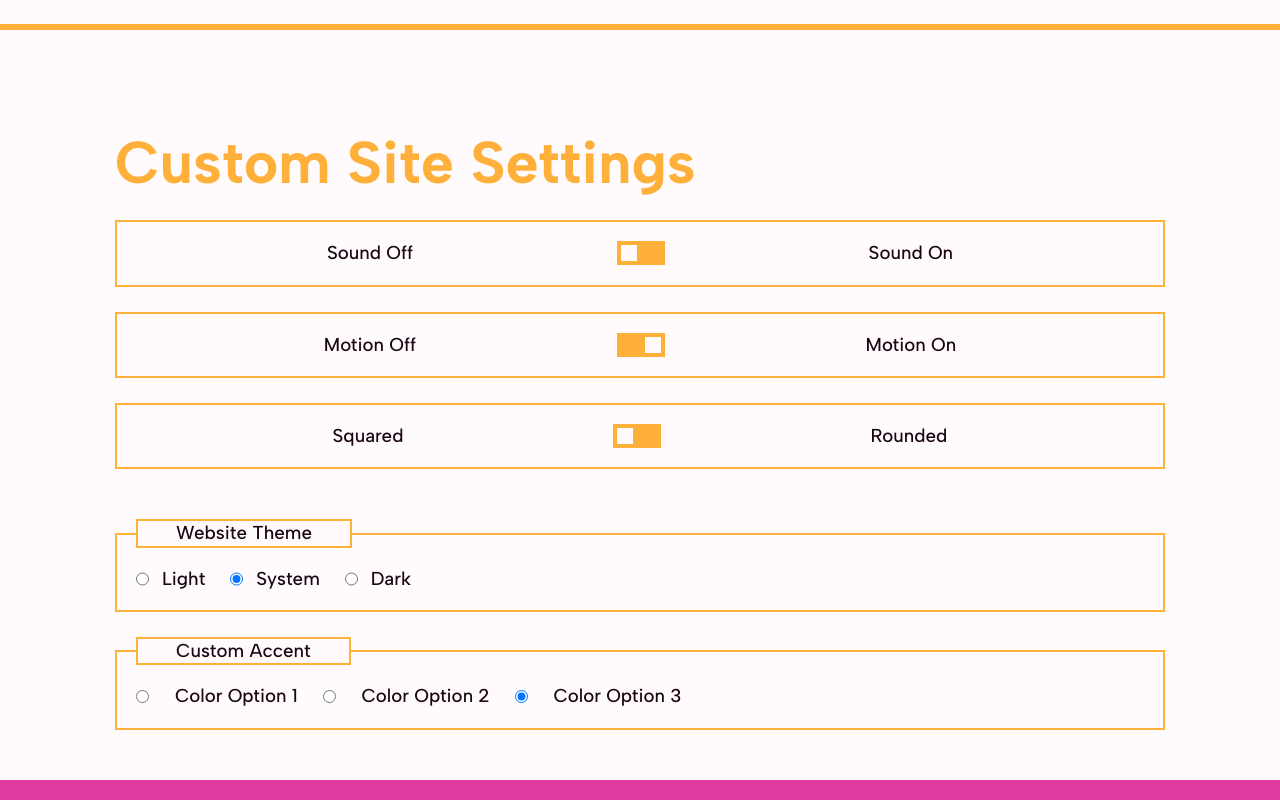
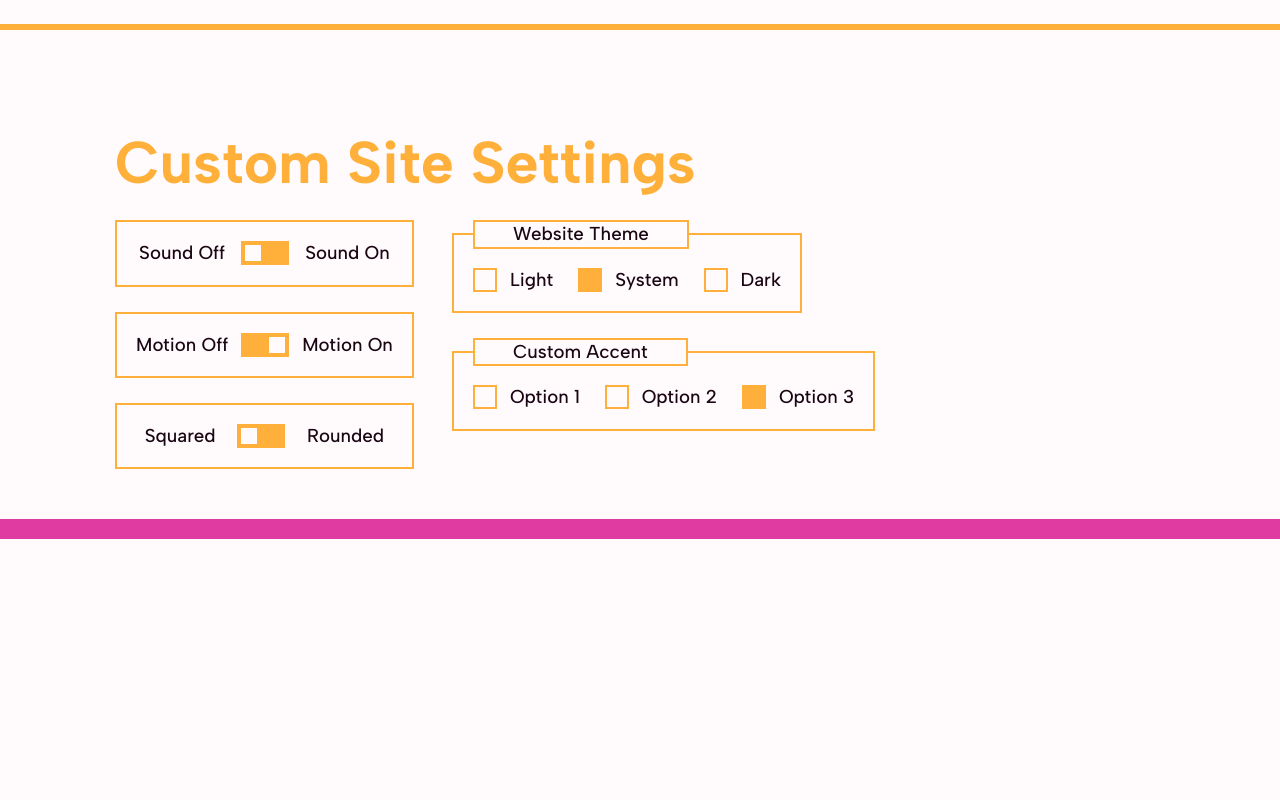
Before and after one commit to sumitnair26/custom-site-theming, a website built with Vite: page index.html in a window 1280 px wide. Shown: the part 2848-3648 px from the top of the page. After the commit the page ends 3387 px from the top, so only its background shows below. Built offline with nearby package versions, Linux system fonts and the light colour scheme; some packages are replaced by stand-ins of ours.

Commit message:
Adding style to radio buttion

```diff
--- a/index.html
+++ b/index.html
@@ -192,14 +192,17 @@
                   <legend>Website Theme</legend>
                   <div class="radio">
                     <input type="radio" name="theme" id="light" />
+                    <div class="check"></div>
                     <label for="light">Light</label>
                   </div>
                   <div class="radio">
                     <input type="radio" name="theme" id="system" />
+                    <div class="check"></div>
                     <label for="system">System</label>
                   </div>
                   <div class="radio">
                     <input type="radio" name="theme" id="dark" />
+                    <div class="check"></div>
                     <label for="dark">Dark</label>
                   </div>
                 </fieldset>
@@ -208,17 +211,17 @@
                   <div class="radio">
                     <input type="radio" name="customColor" id="primary" />
                     <div class="check"></div>
-                    <label for="light">Color Option 1</label>
+                    <label for="light"> Option 1</label>
                   </div>
                   <div class="radio">
                     <input type="radio" name="customColor" id="accent1" />
                     <div class="check"></div>
-                    <label for="system">Color Option 2</label>
+                    <label for="system">Option 2</label>
                   </div>
                   <div class="radio">
                     <input type="radio" name="customColor" id="accent2" />
                     <div class="check"></div>
-                    <label for="dark">Color Option 3</label>
+                    <label for="dark">Option 3</label>
                   </div>
                 </fieldset>
               </div>
--- a/style.css
+++ b/style.css
@@ -488,4 +488,40 @@ legend {
   --size: 1.5rem;
   display: flex;
   gap: var(--space-2xs);
+  position: relative;
 }
+
+[type="radio"]{
+  position: absolute;
+  inset: 0;
+  opacity: 0;
+  cursor: pointer;
+}
+
+.check {
+  border: 2px solid var(--customColor);
+  border-radius: var(--round-full);
+  width: var(--size);
+  height: var(--size);
+  background-color: var(--bkg);
+  transition: background-color 0.2s ease-in-out;
+}
+
+[type="radio"]:checked ~ .check {
+  background-color: var(--customColor);
+}
+
+[type="radio"]:focus-visible ~ .check {
+  box-shadow: 0 0 0 3px var(--bkg), 0 0 0 6px var(--customColor);
+}
+
+@media screen and (min-width:456px) {
+  .radio-wrapper,
+  .stack {
+    max-width: fit-content;
+  }
+
+.stack {
+  flex: 1 1 40%;
+}
+}
```
